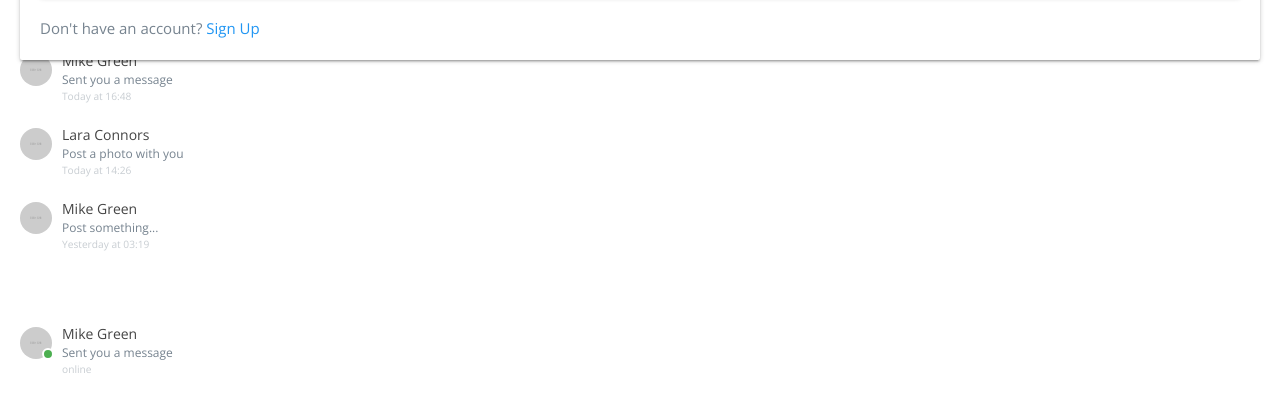
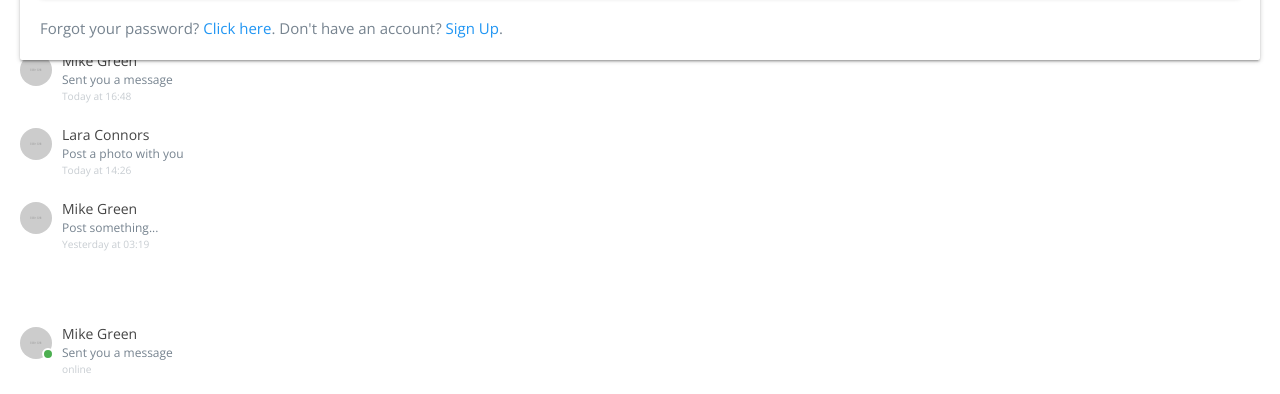
Before and after one commit to bit-family/legalbit, a plain HTML site: page login/index.html in a window 1280 px wide. Shown: the part 376-770 px from the top of the page. Drawn offline with nearby package versions, Linux system fonts and the light colour scheme; files that its build step writes are made by us from their sources; files whose address does not match are found by name.

Commit message:
links: login->forgot->signup

```diff
--- a/login/index.html
+++ b/login/index.html
@@ -349,7 +349,8 @@
           </div>
 
           <a class="waves-effect waves-light btn-large accent-color width-100 m-b-20 animated bouncein delay-4" href="index.html">Login</a>
-          <span>Don't have an account? <a class="primary-text" href="signup.html">Sign Up</a></span>
+          <span>Forgot your password? <a class="primary-text" href="forgot.html">Click here</a>.</span>
+          <span>Don't have an account? <a class="primary-text" href="signup.html">Sign Up</a>.</span>
         </div><!-- End of Main Contents -->
 
 
```
Also changed, not shown: login/signup.html (+1 -1 lines).
